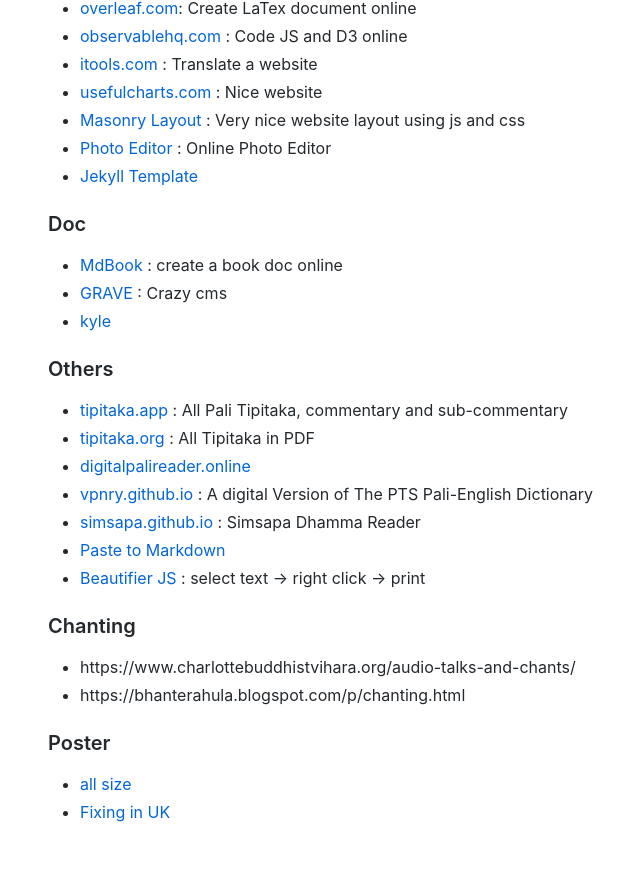
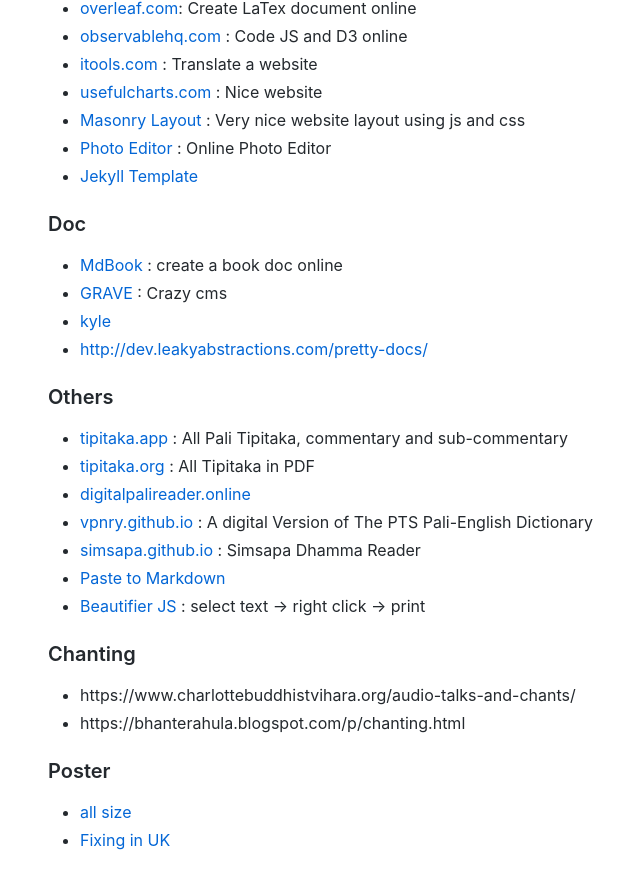
Before and after one commit to cittadhammo/old-personal-website, a Jekyll site: the page built from links.md, in a window 1280 px wide and 900 px high, scrolled down 1875 px. Shown: the top 889 px of the window, without its empty margins (102-742 px from the left). Built offline with Jekyll 4.4.1, drawn with Linux system fonts in a browser that asks for light colours; some of the changed lines change nothing that is shown.

Commit message:
Update links.md

```diff
--- a/links.md
+++ b/links.md
@@ -80,6 +80,7 @@
 - [MdBook](https://rust-lang.github.io/mdBook/index.html) : create a book doc online
 - [GRAVE](https://learn.getgrav.org/17) : Crazy cms
 - [kyle](https://github.com/kylelobo/The-Documentation-Compendium)
+- [http://dev.leakyabstractions.com/pretty-docs/](http://dev.leakyabstractions.com/pretty-docs/)
 
 ### Others
 
```
